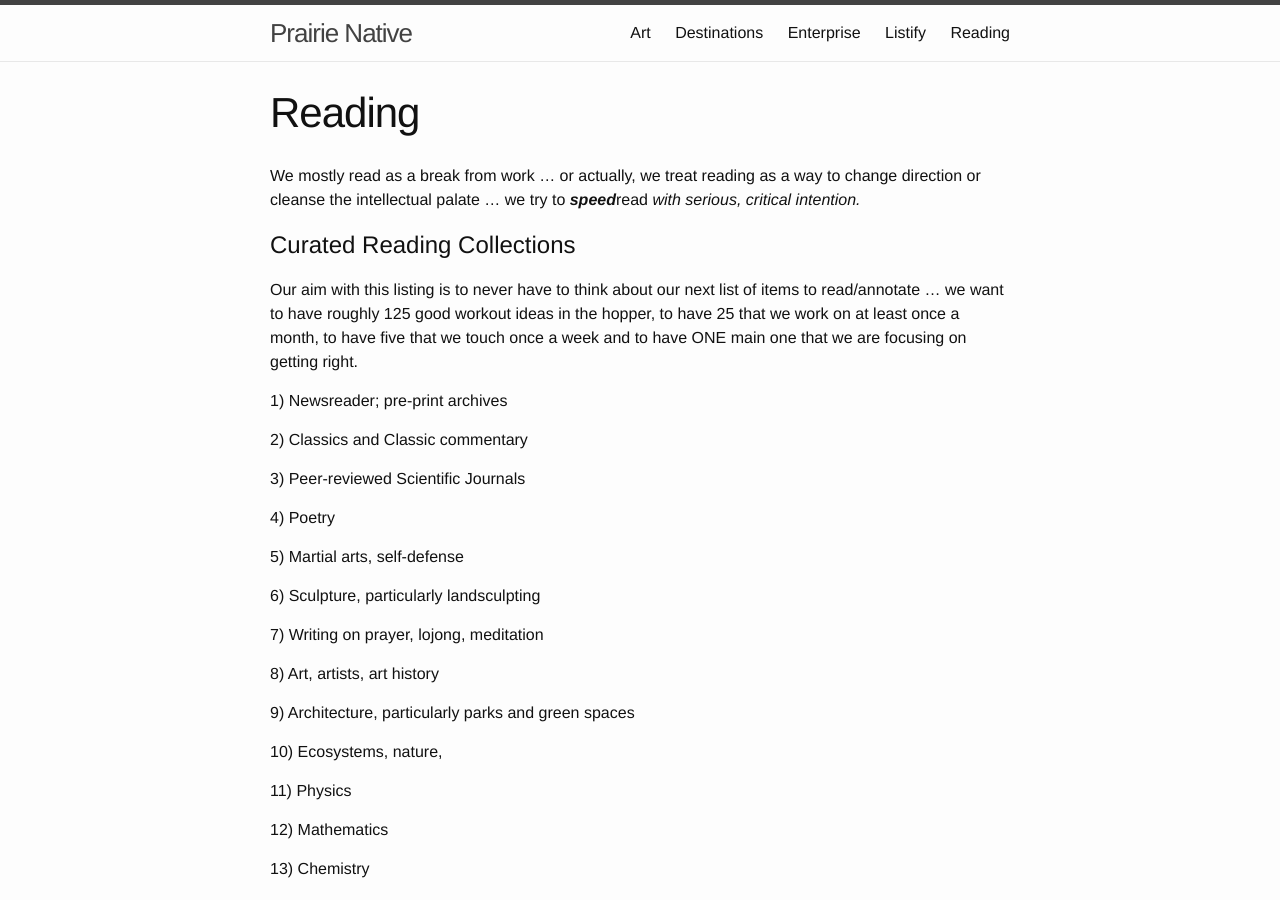
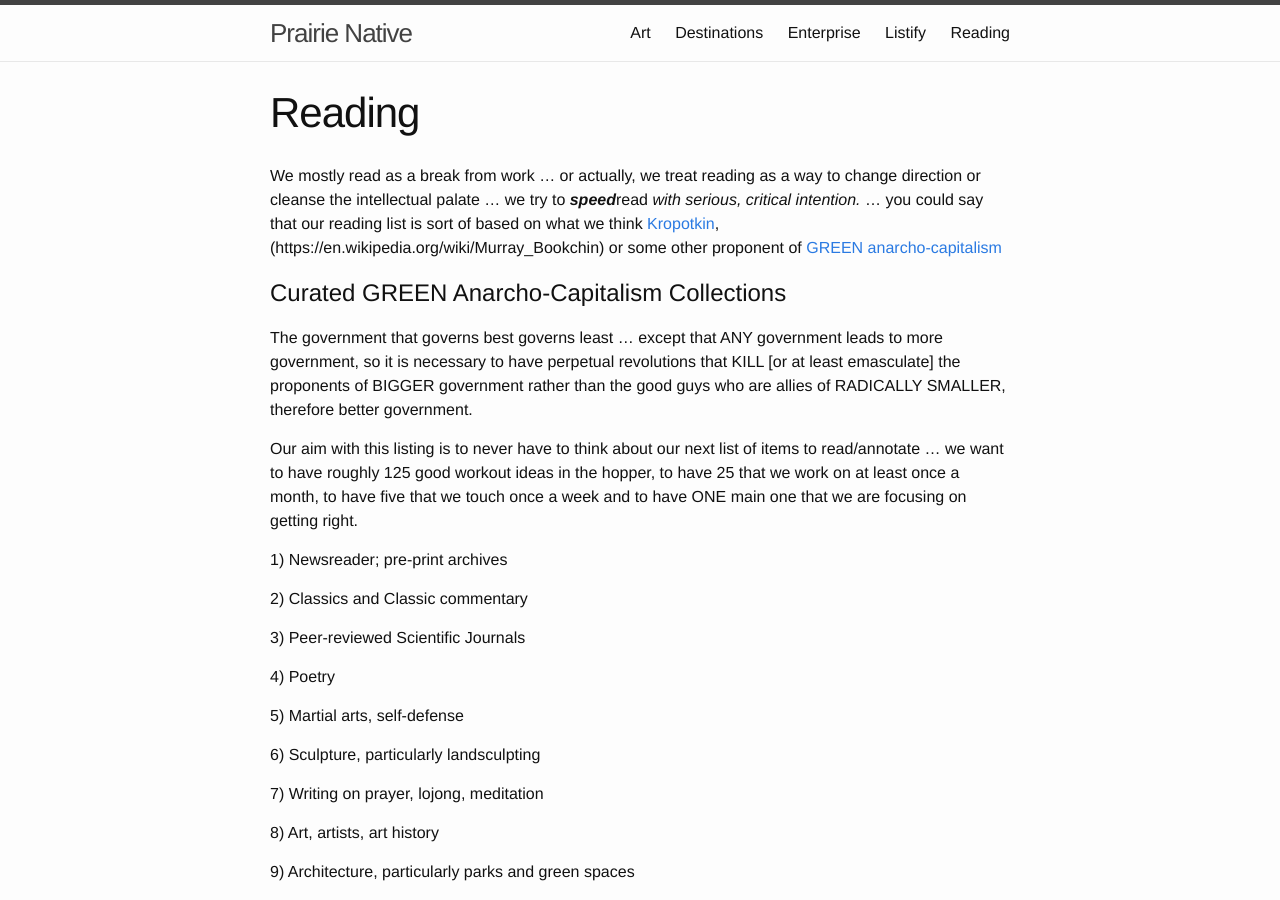
Before and after one commit to prairienative/prairienative.github.io, a Jekyll site: the page built from Reading.md, in a window 1280 px wide and 900 px high. Built offline with Jekyll 4.4.1, drawn with Linux system fonts in a browser that asks for light colours.

Commit message:
Green anarcho-capitalism

```diff
--- a/Reading.md
+++ b/Reading.md
@@ -5,9 +5,11 @@ permalink: /Reading/
 ---
 
 
-We mostly read as a break from work ... or actually, we treat reading as a way to change direction or cleanse the intellectual palate ... we try to ***speed***read *with serious, critical intention.*
+We mostly read as a break from work ... or actually, we treat reading as a way to change direction or cleanse the intellectual palate ... we try to ***speed***read *with serious, critical intention.* ... you could say that our reading list is sort of based on what we think [Kropotkin](https://en.wikipedia.org/wiki/Peter_Kropotkin), (https://en.wikipedia.org/wiki/Murray_Bookchin) or some other proponent of [GREEN anarcho-capitalism](https://en.wikipedia.org/wiki/Green_anarchism)
 
-# Curated Reading Collections
+# Curated GREEN Anarcho-Capitalism Collections
+
+The government that governs best governs least ... except that ANY government leads to more government, so it is necessary to have perpetual revolutions that KILL [or at least emasculate] the proponents of BIGGER government rather than the good guys who are allies of RADICALLY SMALLER, therefore better government.
 
 Our aim with this listing is to never have to think about our next list of items to read/annotate ... we want to have roughly 125 good workout ideas in the hopper, to have 25 that we work on at least once a month, to have five that we touch once a week and to have ONE main one that we are focusing on getting right.
 
```
